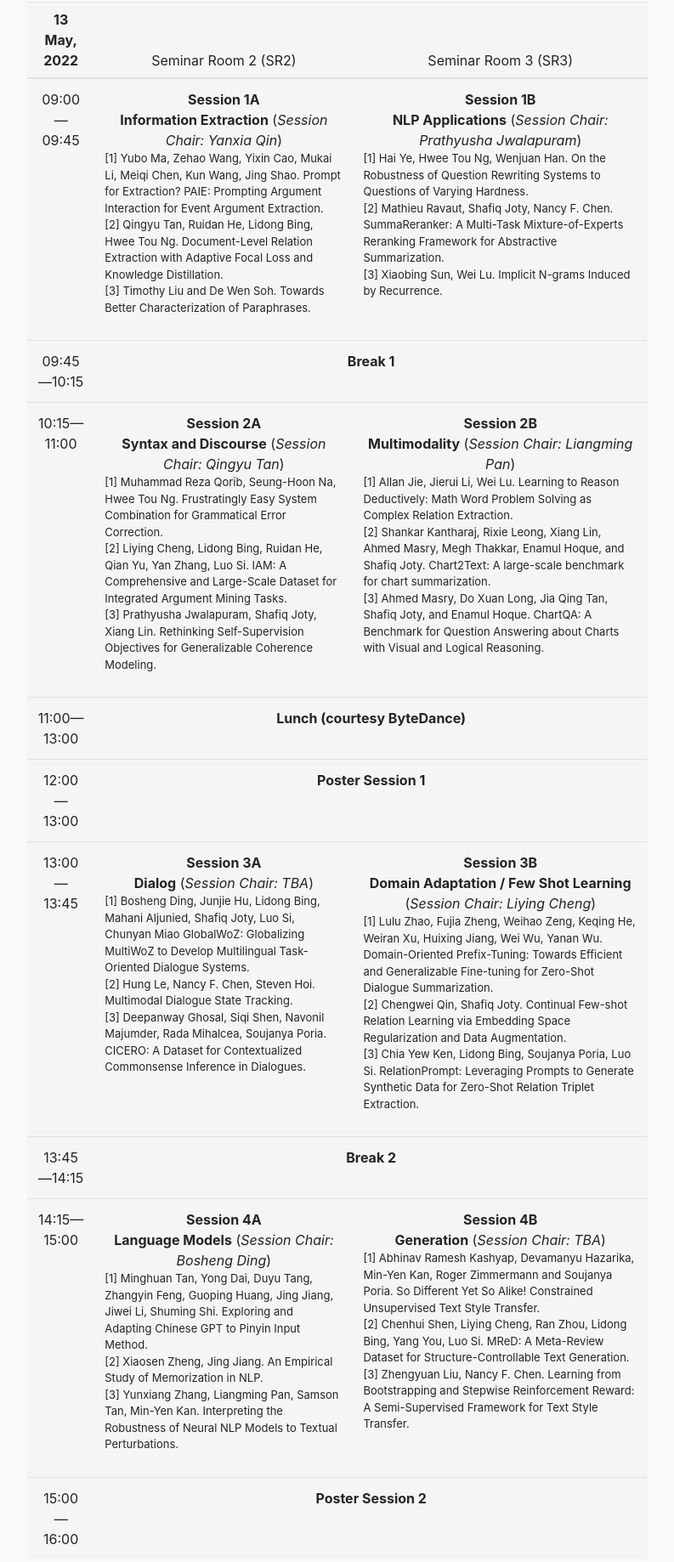
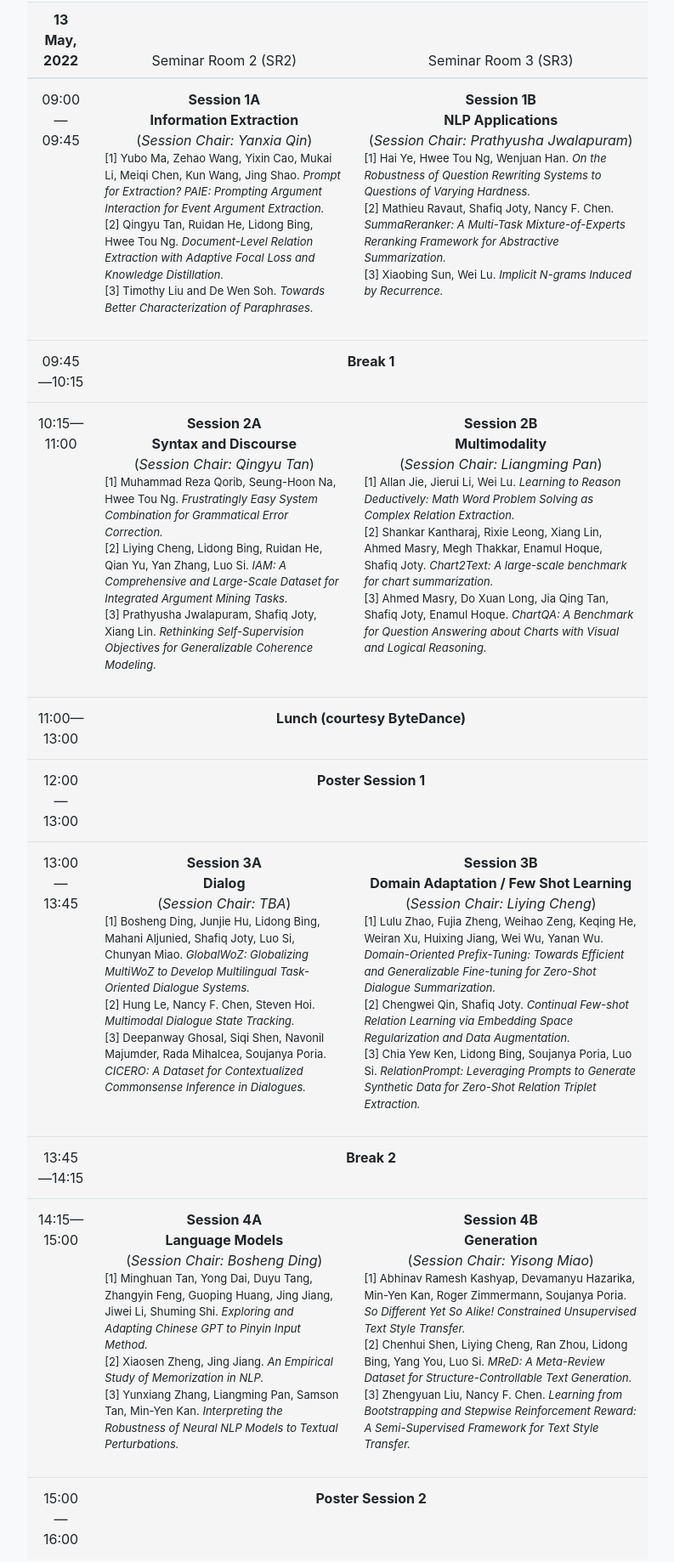
Before and after one commit to WING-NUS/NSSDM-2023, a website with bundled scripts: page index.html in a window 1280 px wide. Shown: the part 1281-3119 px from the top of the page at 85% size, without its empty margins (243-1036 px from the left). Built offline with nearby package versions, Linux system fonts and the light colour scheme; files whose address does not match are found by name.

Commit message:
Add 1 session chair.

```diff
--- a/index.html
+++ b/index.html
@@ -211,19 +211,19 @@
                                 <tr class="row100">
                                     <td class="column100" data-column="column1">09:00—09:45</td>
                                     <td class="column100" data-column="column2"><strong>Session 1A</strong><br/>
-                                      <strong>Information Extraction</strong> (<i>Session Chair: Yanxia Qin</i>)
+                                      <strong>Information Extraction</strong><br/>(<i>Session Chair: Yanxia Qin</i>)
                                       <p style="text-align:left; font-size:small">
-                                        [1] Yubo Ma, Zehao Wang, Yixin Cao, Mukai Li, Meiqi Chen, Kun Wang, Jing Shao. Prompt for Extraction? PAIE: Prompting Argument Interaction for Event Argument Extraction.<BR/>
-                                        [2] Qingyu Tan, Ruidan He, Lidong Bing, Hwee Tou Ng. Document-Level Relation Extraction with Adaptive Focal Loss and Knowledge Distillation.<BR/>
-                                        [3] Timothy Liu and De Wen Soh. Towards Better Characterization of Paraphrases.
+                                        [1] Yubo Ma, Zehao Wang, Yixin Cao, Mukai Li, Meiqi Chen, Kun Wang, Jing Shao. <i>Prompt for Extraction? PAIE: Prompting Argument Interaction for Event Argument Extraction.</i><BR/>
+                                        [2] Qingyu Tan, Ruidan He, Lidong Bing, Hwee Tou Ng. <i>Document-Level Relation Extraction with Adaptive Focal Loss and Knowledge Distillation.</i><BR/>
+                                        [3] Timothy Liu and De Wen Soh. <i>Towards Better Characterization of Paraphrases.</i>
                                       </p>
                                     </td>
                                     <td class="column100" data-column="column3"><strong>Session 1B</strong><br/>
-                                      <strong>NLP Applications</strong> (<i>Session Chair: Prathyusha Jwalapuram</i>)
+                                      <strong>NLP Applications</strong><br/>(<i>Session Chair: Prathyusha Jwalapuram</i>)
                                       <p style="text-align:left; font-size:small">
-                                        [1] Hai Ye, Hwee Tou Ng, Wenjuan Han. On the Robustness of Question Rewriting Systems to Questions of Varying Hardness.<BR/>
-                                        [2] Mathieu Ravaut, Shafiq Joty, Nancy F. Chen. SummaReranker: A Multi-Task Mixture-of-Experts Reranking Framework for Abstractive Summarization.<BR/>
-                                        [3] Xiaobing Sun, Wei Lu. Implicit N-grams Induced by Recurrence.
+                                        [1] Hai Ye, Hwee Tou Ng, Wenjuan Han. <i>On the Robustness of Question Rewriting Systems to Questions of Varying Hardness.</i><BR/>
+                                        [2] Mathieu Ravaut, Shafiq Joty, Nancy F. Chen. <i>SummaReranker: A Multi-Task Mixture-of-Experts Reranking Framework for Abstractive Summarization.</i><BR/>
+                                        [3] Xiaobing Sun, Wei Lu. <i>Implicit N-grams Induced by Recurrence.</i>
                                       </p>
                                     </td>
                                 </tr>
@@ -236,19 +236,19 @@
                                 <tr class="row100">
                                     <td class="column100" data-column="column1">10:15—11:00</td>
                                     <td class="column100" data-column="column2"><strong>Session 2A</strong><br/>
-                                      <strong>Syntax and Discourse</strong> (<i>Session Chair: Qingyu Tan</i>)
+                                      <strong>Syntax and Discourse</strong><br/>(<i>Session Chair: Qingyu Tan</i>)
                                       <p style="text-align:left; font-size:small">
-                                        [1] Muhammad Reza Qorib, Seung-Hoon Na, Hwee Tou Ng. Frustratingly Easy System Combination for Grammatical Error Correction. <BR/>
-                                        [2] Liying Cheng, Lidong Bing, Ruidan He, Qian Yu, Yan Zhang, Luo Si. IAM: A Comprehensive and Large-Scale Dataset for Integrated Argument Mining Tasks.<BR/>
-                                        [3] Prathyusha Jwalapuram, Shafiq Joty, Xiang Lin. Rethinking Self-Supervision Objectives for Generalizable Coherence Modeling.
+                                        [1] Muhammad Reza Qorib, Seung-Hoon Na, Hwee Tou Ng. <i>Frustratingly Easy System Combination for Grammatical Error Correction.</i> <BR/>
+                                        [2] Liying Cheng, Lidong Bing, Ruidan He, Qian Yu, Yan Zhang, Luo Si. <i>IAM: A Comprehensive and Large-Scale Dataset for Integrated Argument Mining Tasks.</i><BR/>
+                                        [3] Prathyusha Jwalapuram, Shafiq Joty, Xiang Lin. <i>Rethinking Self-Supervision Objectives for Generalizable Coherence Modeling.</i>
                                       </p>
                                     </td>
                                     <td class="column100" data-column="column-3"><strong>Session 2B</strong><BR/>
-                                      <strong>Multimodality</strong> (<i>Session Chair: Liangming Pan</i>)
+                                      <strong>Multimodality</strong><br/>(<i>Session Chair: Liangming Pan</i>)
                                       <p style="text-align:left; font-size:small">
-                                        [1] Allan Jie, Jierui Li, Wei Lu. Learning to Reason Deductively: Math Word Problem Solving as Complex Relation Extraction.<BR/>
-                                        [2] Shankar Kantharaj, Rixie Leong, Xiang Lin, Ahmed Masry, Megh Thakkar, Enamul Hoque, and Shafiq Joty. Chart2Text: A large-scale benchmark for chart summarization. <BR/>
-                                        [3] Ahmed Masry, Do Xuan Long, Jia Qing Tan, Shafiq Joty, and Enamul Hoque. ChartQA: A Benchmark for Question Answering about Charts with Visual and Logical Reasoning.
+                                        [1] Allan Jie, Jierui Li, Wei Lu. <i>Learning to Reason Deductively: Math Word Problem Solving as Complex Relation Extraction.</i><BR/>
+                                        [2] Shankar Kantharaj, Rixie Leong, Xiang Lin, Ahmed Masry, Megh Thakkar, Enamul Hoque, Shafiq Joty. <i>Chart2Text: A large-scale benchmark for chart summarization. </i><BR/>
+                                        [3] Ahmed Masry, Do Xuan Long, Jia Qing Tan, Shafiq Joty, Enamul Hoque. <i>ChartQA: A Benchmark for Question Answering about Charts with Visual and Logical Reasoning.</i>
                                       </p>
                                     </td>
                                 </tr>
@@ -266,19 +266,19 @@
                                 <tr class="row100">
                                     <td class="column100" data-column="column1">13:00—13:45</td>
                                     <td class="column100" data-column="column2"><strong>Session 3A</strong><br/>
-                                      <strong>Dialog</strong> (<i>Session Chair: TBA</i>)
+                                      <strong>Dialog</strong><br/>(<i>Session Chair: TBA</i>)
                                       <p style="text-align:left; font-size:small">
-                                        [1] Bosheng Ding, Junjie Hu, Lidong Bing, Mahani Aljunied, Shafiq Joty, Luo Si, Chunyan Miao GlobalWoZ: Globalizing MultiWoZ to Develop Multilingual Task-Oriented Dialogue Systems. <BR/>
-                                        [2] Hung Le, Nancy F. Chen, Steven Hoi. Multimodal Dialogue State Tracking. <BR/>
-                                        [3] Deepanway Ghosal, Siqi Shen, Navonil Majumder, Rada Mihalcea, Soujanya Poria. CICERO: A Dataset for Contextualized Commonsense Inference in Dialogues.
+                                        [1] Bosheng Ding, Junjie Hu, Lidong Bing, Mahani Aljunied, Shafiq Joty, Luo Si, Chunyan Miao. <i>GlobalWoZ: Globalizing MultiWoZ to Develop Multilingual Task-Oriented Dialogue Systems. </i><BR/>
+                                        [2] Hung Le, Nancy F. Chen, Steven Hoi. <i>Multimodal Dialogue State Tracking.</i> <BR/>
+                                        [3] Deepanway Ghosal, Siqi Shen, Navonil Majumder, Rada Mihalcea, Soujanya Poria. <i>CICERO: A Dataset for Contextualized Commonsense Inference in Dialogues.</i>
                                       </p>
                                     </td>
                                     <td class="column100" data-column="column3"><strong>Session 3B</strong><br/>
-                                      <strong>Domain Adaptation / Few Shot Learning</strong> (<i>Session Chair: Liying Cheng</i>)
+                                      <strong>Domain Adaptation / Few Shot Learning</strong><br/>(<i>Session Chair: Liying Cheng</i>)
                                       <p style="text-align:left; font-size:small">
-                                        [1] Lulu Zhao, Fujia Zheng, Weihao Zeng, Keqing He, Weiran Xu, Huixing Jiang, Wei Wu, Yanan Wu. Domain-Oriented Prefix-Tuning: Towards Efficient and Generalizable Fine-tuning for Zero-Shot Dialogue Summarization. <BR/>
-                                        [2] Chengwei Qin, Shafiq Joty. Continual Few-shot Relation Learning via Embedding Space Regularization and Data Augmentation.<BR/>
-                                        [3] Chia Yew Ken, Lidong Bing, Soujanya Poria, Luo Si. RelationPrompt: Leveraging Prompts to Generate Synthetic Data for Zero-Shot Relation Triplet Extraction.
+                                        [1] Lulu Zhao, Fujia Zheng, Weihao Zeng, Keqing He, Weiran Xu, Huixing Jiang, Wei Wu, Yanan Wu. <i>Domain-Oriented Prefix-Tuning: Towards Efficient and Generalizable Fine-tuning for Zero-Shot Dialogue Summarization.</i> <BR/>
+                                        [2] Chengwei Qin, Shafiq Joty. <i>Continual Few-shot Relation Learning via Embedding Space Regularization and Data Augmentation.</i><BR/>
+                                        [3] Chia Yew Ken, Lidong Bing, Soujanya Poria, Luo Si. <i>RelationPrompt: Leveraging Prompts to Generate Synthetic Data for Zero-Shot Relation Triplet Extraction.</i>
                                         </p>
                                     </td>
                                 </tr>
@@ -291,19 +291,19 @@
                                 <tr class="row100">
                                     <td class="column100" data-column="column-1">14:15—15:00</td>
                                     <td class="column100" data-column="column-2"><strong>Session 4A</strong><BR/>
-                                      <strong>Language Models</strong> (<i>Session Chair: Bosheng Ding</i>)
+                                      <strong>Language Models</strong><br/>(<i>Session Chair: Bosheng Ding</i>)
                                       <p style="text-align:left; font-size:small">
-                                        [1] Minghuan Tan, Yong Dai, Duyu Tang, Zhangyin Feng, Guoping Huang, Jing Jiang, Jiwei Li, Shuming Shi. Exploring and Adapting Chinese GPT to Pinyin Input Method.<BR/>
-                                        [2] Xiaosen Zheng, Jing Jiang. An Empirical Study of Memorization in NLP.<BR/>
-                                        [3] Yunxiang Zhang, Liangming Pan, Samson Tan, Min-Yen Kan. Interpreting the Robustness of Neural NLP Models to Textual Perturbations.
+                                        [1] Minghuan Tan, Yong Dai, Duyu Tang, Zhangyin Feng, Guoping Huang, Jing Jiang, Jiwei Li, Shuming Shi. <i>Exploring and Adapting Chinese GPT to Pinyin Input Method.</i><BR/>
+                                        [2] Xiaosen Zheng, Jing Jiang. <i>An Empirical Study of Memorization in NLP.</i><BR/>
+                                        [3] Yunxiang Zhang, Liangming Pan, Samson Tan, Min-Yen Kan. <i>Interpreting the Robustness of Neural NLP Models to Textual Perturbations.</i>
                                       </p>
                                     </td>
                                     <td class="column100" data-column="column3"><strong>Session 4B</strong><br/>
-                                      <strong>Generation</strong> (<i>Session Chair: TBA</i>)
+                                      <strong>Generation</strong><br/>(<i>Session Chair: Yisong Miao</i>)
                                       <p style="text-align:left; font-size:small">
-                                        [1] Abhinav Ramesh Kashyap, Devamanyu Hazarika, Min-Yen Kan, Roger Zimmermann and Soujanya Poria. So Different Yet So Alike! Constrained Unsupervised Text Style Transfer.<BR/>
-                                        [2] Chenhui Shen, Liying Cheng, Ran Zhou, Lidong Bing, Yang You, Luo Si. MReD: A Meta-Review Dataset for Structure-Controllable Text Generation.<BR/>
-                                        [3] Zhengyuan Liu, Nancy F. Chen. Learning from Bootstrapping and Stepwise Reinforcement Reward: A Semi-Supervised Framework for Text Style Transfer.
+                                        [1] Abhinav Ramesh Kashyap, Devamanyu Hazarika, Min-Yen Kan, Roger Zimmermann, Soujanya Poria. <i>So Different Yet So Alike! Constrained Unsupervised Text Style Transfer.</i><BR/>
+                                        [2] Chenhui Shen, Liying Cheng, Ran Zhou, Lidong Bing, Yang You, Luo Si. <i>MReD: A Meta-Review Dataset for Structure-Controllable Text Generation.</i><BR/>
+                                        [3] Zhengyuan Liu, Nancy F. Chen. <i>Learning from Bootstrapping and Stepwise Reinforcement Reward: A Semi-Supervised Framework for Text Style Transfer.</i>
                                       </p>
                                     </td>
                                 </tr>
@@ -327,13 +327,13 @@
                                 <tr class="row100">
                                     <td class="column100" data-column="column1">
                                       <p style="text-align:left; font-size:small">
-                                        [1] Ruixin Lin, Hwee Tou Ng. Does BERT Know that the IS-A Relation is Transitive? <BR/>
-                                        [2] Saurabh Jain, Yisong Miao, Min-Yen Kan Comparative Snippet Generation.<BR/>
-                                        [3] Sicheng Yu, Qianru Sun, Hao Zhang, Jing Jiang. Translate-Train Embracing Translationese Artifacts. <BR/>
-                                        [4] Ibrahim Taha Aksu, Zhengyuan Liu, Min-Yen Kan and Nancy F. Chen. N-Shot Learning for Augmenting Task-Oriented Dialogue State Tracking.<BR/>
-                                        [5] Hung Le, Nancy F. Chen, Steven Hoi. VGNMN: Video-grounded Neural Module Networks for Video-Grounded Dialogue Systems.<BR/>
-                                        [6] Moxin Li, Fuli Feng, Hanwang Zhang, Xiangnan He, Fengbin Zhu, Tat-Seng Chua. Learning to Imagine: Integrating Counterfactual Thinking in Neural Discrete Reasoning.<BR/>
-                                        [7] Fengzhu Zeng, Wei Gao. Early Rumor Detection Using Neural Hawkes Process with a New Benchmark Dataset.
+                                        [1] Ruixin Lin, Hwee Tou Ng. <i>Does BERT Know that the IS-A Relation is Transitive? </i><BR/>
+                                        [2] Saurabh Jain, Yisong Miao, Min-Yen Kan. <i>Comparative Snippet Generation.</i><BR/>
+                                        [3] Sicheng Yu, Qianru Sun, Hao Zhang, Jing Jiang. <i>Translate-Train Embracing Translationese Artifacts.</i> <BR/>
+                                        [4] Ibrahim Taha Aksu, Zhengyuan Liu, Min-Yen Kan and Nancy F. Chen. <i>N-Shot Learning for Augmenting Task-Oriented Dialogue State Tracking.</i><BR/>
+                                        [5] Hung Le, Nancy F. Chen, Steven Hoi. <i>VGNMN: Video-grounded Neural Module Networks for Video-Grounded Dialogue Systems.</i><BR/>
+                                        [6] Moxin Li, Fuli Feng, Hanwang Zhang, Xiangnan He, Fengbin Zhu, Tat-Seng Chua. <i>Learning to Imagine: Integrating Counterfactual Thinking in Neural Discrete Reasoning.</i><BR/>
+                                        [7] Fengzhu Zeng, Wei Gao. <i>Early Rumor Detection Using Neural Hawkes Process with a New Benchmark Dataset.</i>
                                         </p>
                                     </td>
                                 </tr>
```
Also changed, not shown: favicon.png (added).
